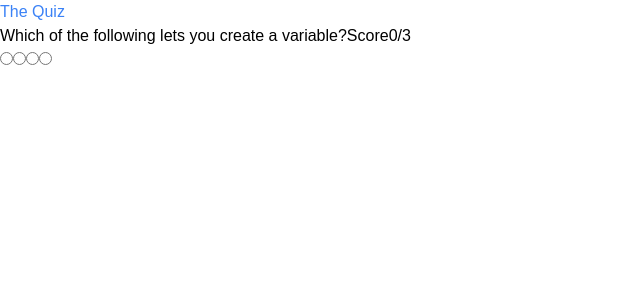
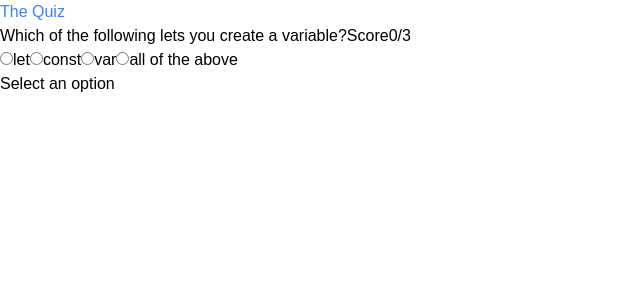
Before and after one commit to samanthalaine/quiz-app, a Vue app: page / in a window 1280 px wide. Shown: the top 300 px of the page, without its empty margins (0-640 px from the left). Built offline with nearby package versions, Linux system fonts and the light colour scheme.

Commit message:
update template with all functionality

```diff
--- a/src/App.vue
+++ b/src/App.vue
@@ -63,7 +63,7 @@ const nextQuestion = () => {
 <template>
   <main>
     <h1 class="text-blue-500">The Quiz</h1>
-    <section class="quiz">
+    <section v-if="!quizCompleted">
       <div>
         <span>{{ getCurrentQuestion.question }}</span>
         <span>Score{{ score }}/{{ questions.length }}</span>
@@ -83,11 +83,36 @@ const nextQuestion = () => {
               index != getCurrentQuestion.selected
                 ? 'disabled'
                 : ''
-					}`">
-            <input type="radio" :name="getCurrentQuestion.index" :value="index">
+            }`"
+          >
+            <input
+              type="radio"
+              :id="'option' + index"
+              :name="getCurrentQuestion.index"
+              :value="index"
+              v-model="getCurrentQuestion.selected"
+              :disabled="getCurrentQuestion.selected"
+              @change="setAnswer"
+            />
+            <span>{{ option }}</span>
           </label>
         </div>
       </div>
+      <button
+				@click="nextQuestion"
+				:disabled="!getCurrentQuestion.selected">
+				{{
+					getCurrentQuestion.index == questions.length - 1
+						? 'Finish'
+						: getCurrentQuestion.selected == null
+							? 'Select an option'
+							: 'Next question'
+				}}
+			</button>
+    </section>
+    <section v-else>
+			<h2>You have finished the quiz!</h2>
+			<p>Your score is {{ score }}/{{ questions.length }}</p>
 		</section>
   </main>
 </template>
```
Lines whose indentation alone changed are shown as unchanged.
